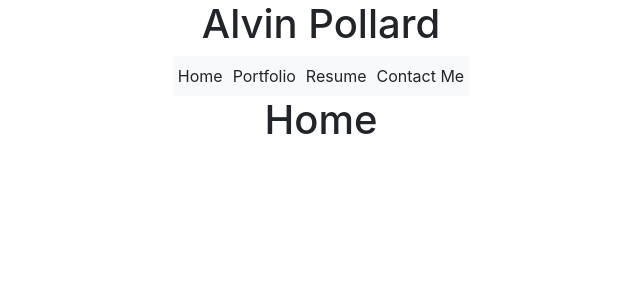
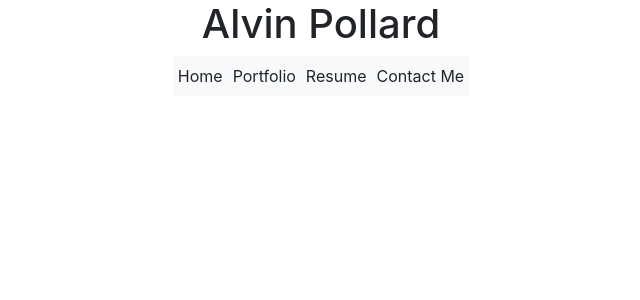
Before and after one commit to alvinkp/Portfolio_React_Edition, a React (Create React App) app: page / in a window 1280 px wide. Shown: the top 300 px of the page, without its empty margins (319-959 px from the left). Built offline with nearby package versions, Linux system fonts and the light colour scheme.

Commit message:
Updated Links
*Updated Links for Home Route in App.js & Navbar.js*

```diff
--- a/src/App.js
+++ b/src/App.js
@@ -11,7 +11,7 @@
       <BrowserRouter>
         <Navbar />
         <Routes>
-          <Route path="/" element={<Home />} />
+          <Route path="/Portfolio_React_Edition" element={<Home />} />
           <Route path="/portfolio" element={<Portfolio />} />
           <Route path="/resume" element={<Resume />} />
           <Route path="/contact" element={<Contact />} />
--- a/src/components/Navbar.js
+++ b/src/components/Navbar.js
@@ -4,7 +4,7 @@
   return (
     <div className="d-flex justify-content-center">
       <nav className="navbar navbar-expand-lg bg-light">
-        <Link className="nav-link active" to="/">
+        <Link className="nav-link active" to="/Portfolio_React_Edition">
           Home
         </Link>
         <Link className="nav-link active" to="/portfolio">
```
